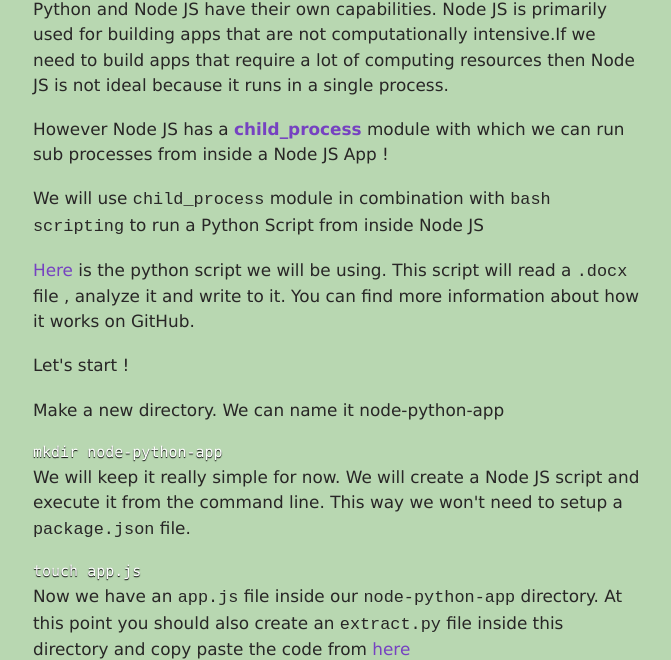
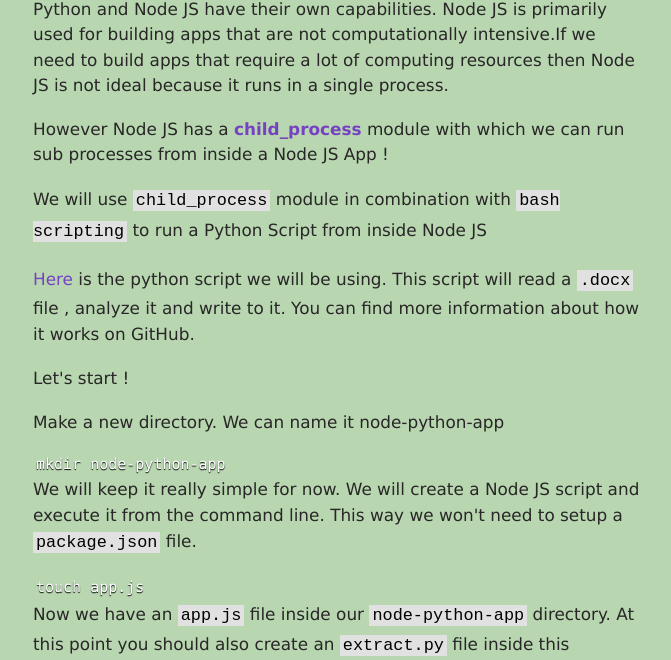
Before and after one commit to Kashaan-M/blog, an Eleventy site: page posts/run-python-script-from-inside-nodejs.md in a window 1280 px wide. Shown: the part 173-833 px from the top of the page, without its empty margins (302-973 px from the left). Built offline with nearby package versions, Linux system fonts and the light colour scheme; Eleventy itself is replaced by a stand-in of ours; code samples lack their colours; files that its build step writes are made by us from their sources.

Commit message:
customized prism.css

```diff
--- a/public/css/prism.css
+++ b/public/css/prism.css
@@ -8,6 +8,12 @@
 /* http://cbavota.bitbucket.org/syntax-highlighter/  */
 
 /* =====   ===== */
+code {
+  background-color: #e1e1e1;
+  color: black;
+  line-height: 1.8;
+  padding: 1px 3px;
+}
 code[class*='language-'],
 pre[class*='language-'] {
   color: #fff;
--- a/public/css/styles.css
+++ b/public/css/styles.css
@@ -6,6 +6,9 @@
   margin: 0;
   padding: 0;
   box-sizing: border-box;
+}
+a {
+  padding-bottom: 0.2rem;
 }
 a,
 a:visited {
@@ -21,7 +24,8 @@
   --clr-light-bg: #b8d7b1;
   --clr-light-text: #d7d5ce;
   --clr-primary-light: #7642c1;
-  --clr-primary-dark: #489199;
+  --clr-primary-dark-alt: #489199;
+  --clr-primary-dark: #71eed7;
 }
 html {
   font-size: 15px;
@@ -135,8 +139,8 @@
   padding: 2.25rem 1rem 1rem 1rem;
 }
 .article-container {
-  font-family: -apple-system, BlinkMacSystemFont, 'Segoe UI', Roboto, Oxygen, Ubuntu, Cantarell,
-    'Open Sans', 'Helvetica Neue', sans-serif;
+  font-family: -apple-system, BlinkMacSystemFont, 'Segoe UI', Roboto, Oxygen,
+    Ubuntu, Cantarell, 'Open Sans', 'Helvetica Neue', sans-serif;
 
   margin-bottom: 2rem;
 }
@@ -166,9 +170,11 @@
   font-weight: 700;
   margin: 0 1rem;
 }
+.light a:hover,
 .light .social-link:hover {
-  border-bottom: 1px solid var(--clr-primary-dark);
+  border-bottom: 1px solid var(--clr-primary-dark-alt);
 }
+.dark a:hover,
 .dark .social-link:hover {
   border-bottom: 1px solid var(--clr-primary-light);
 }
```
